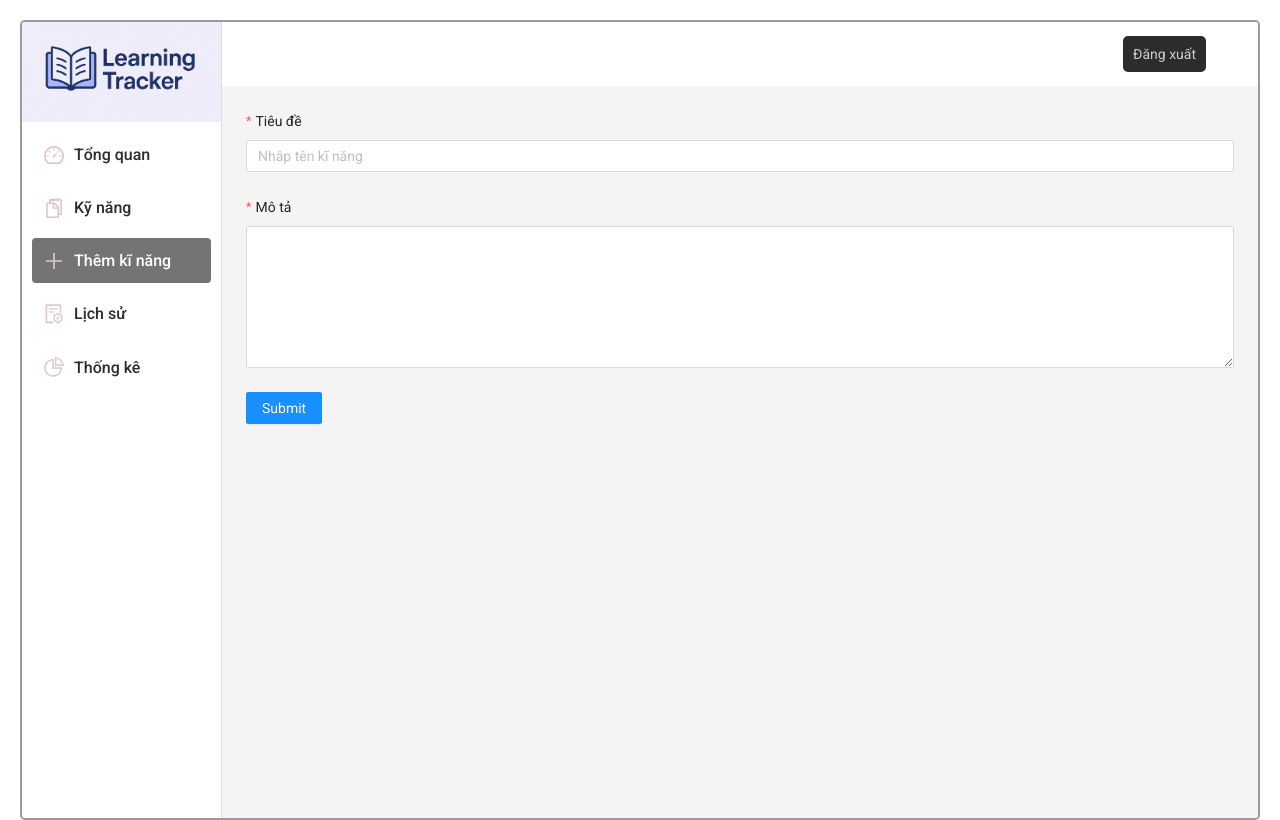
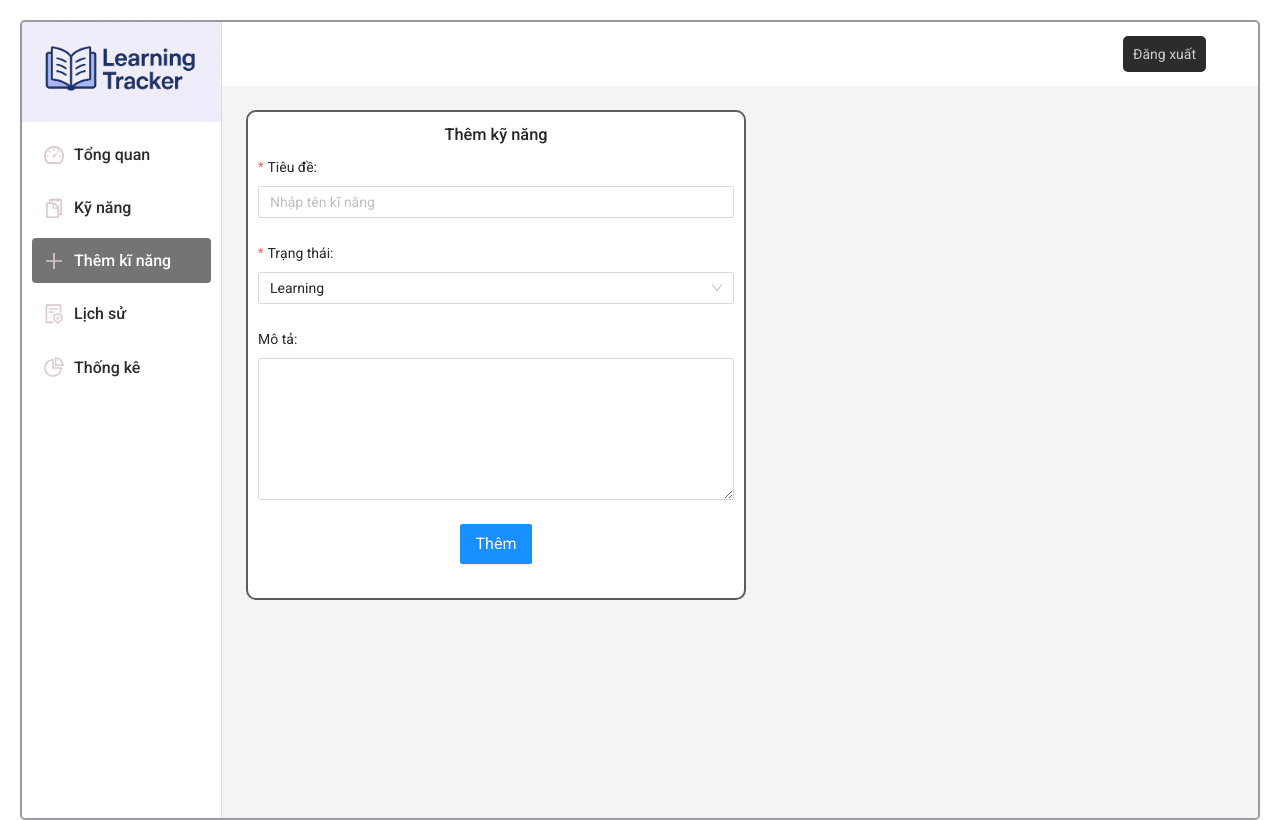
Before and after one commit to TanNguyen234/learning_tracker, a React (Create React App) app: page /skill/add in a window 1280 px wide. Built offline with nearby package versions, Linux system fonts and the light colour scheme.

Commit message:
addSkill page

```diff
--- a/src/pages/skill/addSkill.jsx
+++ b/src/pages/skill/addSkill.jsx
@@ -1,13 +1,15 @@
-import { Button, Form, Input, message, Space } from 'antd';
+import './style.scss'
+import { Button, Form, Input, message, Select, Space } from 'antd';
 
 function AddSkill() {
     const [form] = Form.useForm();
-    const onFinish = () => {
-        message.success('Submit success!');
-        console.log(form)
+    const onFinish = (values) => {
+        message.success('Đã thêm 1 kỹ năng mới!');
+        form.resetFields()
+        console.log(values)
     };
     const onFinishFailed = () => {
-        message.error('Submit failed!');
+        message.error('Thêm kỹ năng mới thất bại!');
     };
     return (
         <Form
@@ -16,25 +18,40 @@ function AddSkill() {
           onFinish={onFinish}
           onFinishFailed={onFinishFailed}
           autoComplete="off"
+          initialValues={{ state: 'Learning' }}
         >
+          <h1 style={{textAlign: 'center'}}>Thêm kỹ năng</h1>
           <Form.Item
             name="title"
-            label="Tiêu đề"
+            label="Tiêu đề:"
             rules={[{ required: true }, { type: 'text', warningOnly: true }, { type: 'string', min: 1 }]}
           >
-            <Input type='text' placeholder="Nhâp tên kĩ năng" />
+            <Input type='text' placeholder="Nhập tên kĩ năng" />
+          </Form.Item>
+          <Form.Item
+            label="Trạng thái:"
+            name="state"
+            rules={[{ required: true, message: 'Vui lòng thêm trạng thái!' }]}
+          >
+            <Select
+              options={[
+                { value: 'Planed', label: 'Planed' },
+                { value: 'Learning', label: 'Learning' },
+                { value: 'Done', label: 'Done' },
+              ]}
+            >
+            </Select>
           </Form.Item>
           <Form.Item
             name="description"
-            label="Mô tả"
-            rules={[{ required: true }, { type: 'text', warningOnly: true }, { type: 'string', min: 1 }]}
+            label="Mô tả:"
           >
             <Input.TextArea rows={6} />
           </Form.Item>
-          <Form.Item>
+          <Form.Item style={{textAlign: 'center'}}>
             <Space>
-              <Button type="primary" htmlType="submit">
-                Submit
+              <Button size="large" type="primary" htmlType="submit">
+                Thêm
               </Button>
             </Space>
           </Form.Item>
--- a/src/pages/skill/style.scss
+++ b/src/pages/skill/style.scss
@@ -4,3 +4,11 @@
     align-items: center;
     flex-wrap: wrap;
 }
+
+.ant-form {
+    max-width: 500px;
+    padding: 10px !important;
+    background-color: #fff;
+    border: 2px solid #5c5c5c;
+    border-radius: 10px;
+}
```
